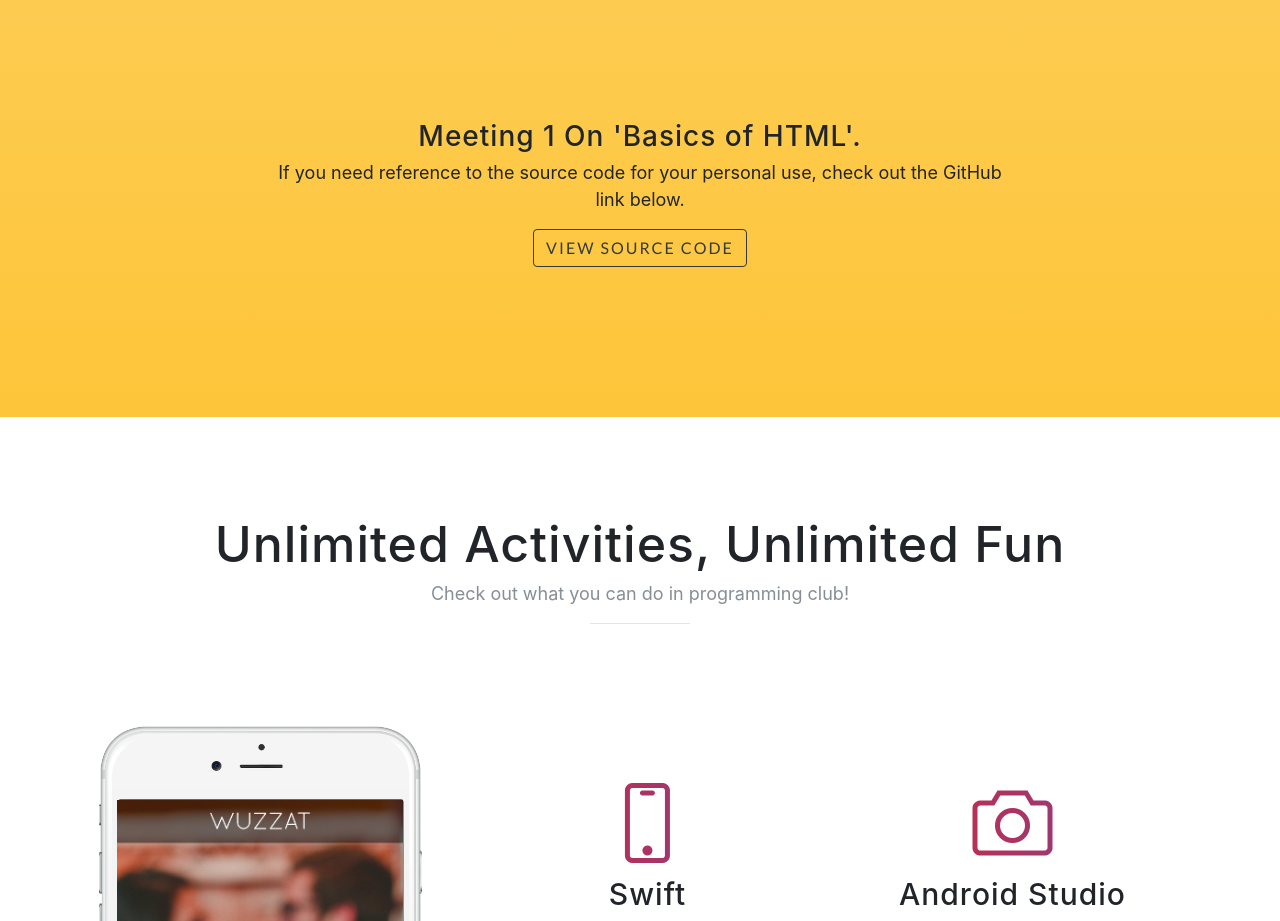
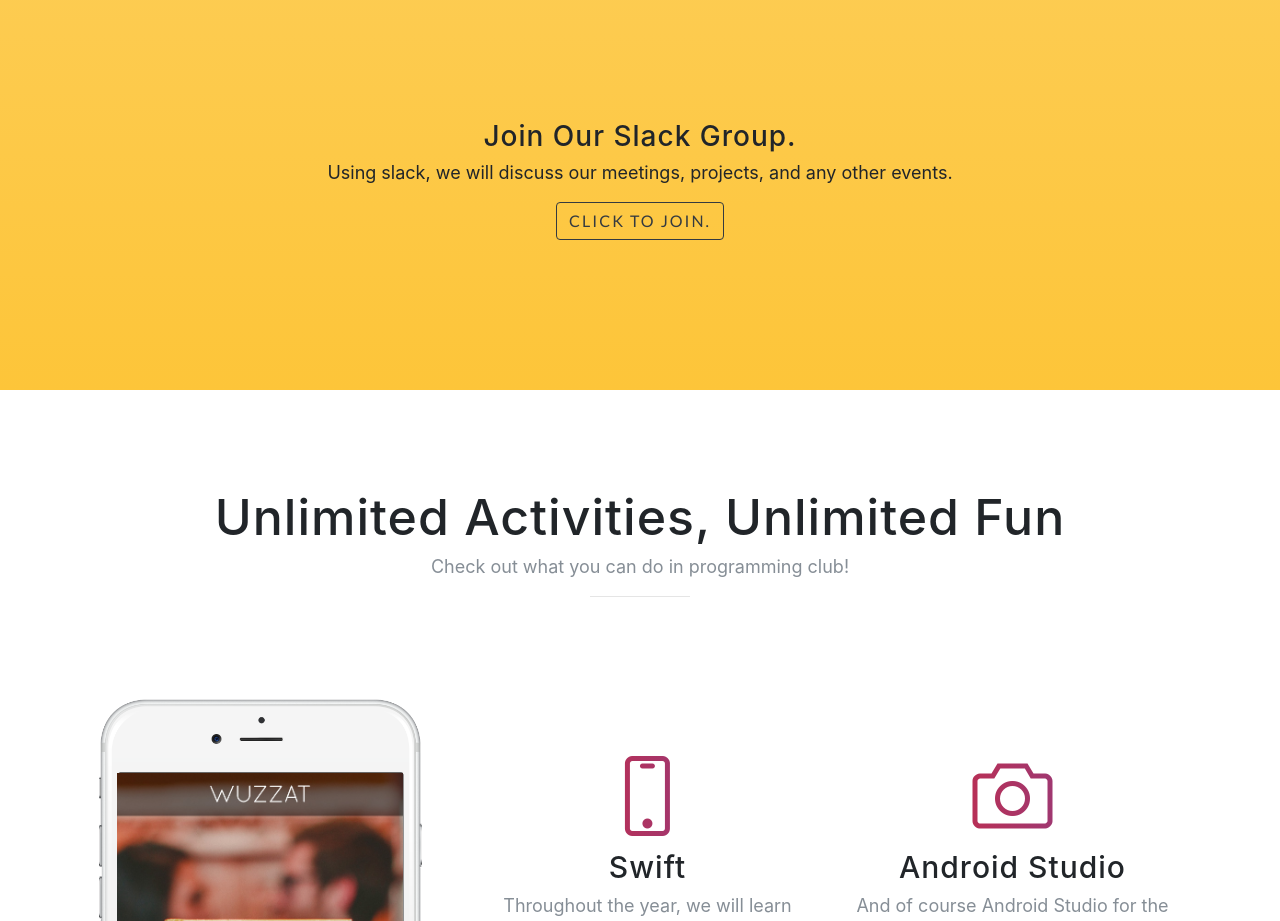
Before and after one commit to VCHSCode/vchscode.github.io, a website with bundled scripts: page index.html in a window 1280 px wide. Shown: the part 1280-2201 px from the top of the page. Built offline with nearby package versions, Linux system fonts and the light colour scheme; a web font is replaced by a local one.

Commit message:
add changes to _main

```diff
--- a/index.html
+++ b/index.html
@@ -100,10 +100,10 @@
       <div class="container">
         <div class="row">
           <div class="col-md-8 mx-auto">
-            <h3 class="section-heading">Meeting 1 On 'Basics of HTML'.</h3>
-            <p>If you need reference to the source code for your personal use, check out the GitHub link below.</p>
+            <h3 class="section-heading">Join Our Slack Group.</h3>
+            <p>Using slack, we will discuss our meetings, projects, and any other events.</p>
             <div class="badges">
-              <a href="https://github.com/VCHSCode/HelloWorld" class="btn btn-outline-dark btn-xl js-scroll-trigger">View Source Code</a>
+              <a href="https://join.slack.com/t/vchscode/shared_invite/enQtMjUzNjUwMTQwNDIxLTRiMTg3N2UzMWQ4ZDYzMTJhMDk4ZDA2Mjc0MjAyNzE2NmI1ZDNiODZkN2E0NmExNTUyNDI0ZWQ3NzdmZmUyZDE" class="btn btn-outline-dark btn-xl js-scroll-trigger">Click to Join.</a>
             </div>
           </div>
         </div>
```
